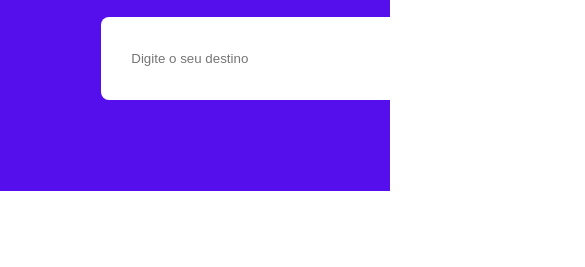
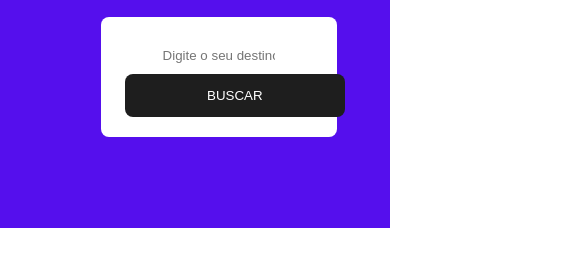
Before and after one commit to felipe370-hub/responsive, a plain HTML site: page coding/index.html in a window 390 px wide. Shown: the part 403-670 px from the top of the page, 585 px wide, since content can reach past the window. Drawn offline with Linux system fonts and the light colour scheme.

Commit message:
Add files via upload

```diff
--- a/coding/css/style.css
+++ b/coding/css/style.css
@@ -109,6 +109,9 @@ nav .menu-hamburguer span{
     padding: 63px;
 }
 
+
+
+
 div h2{
     color: white;
     text-align: center;
@@ -116,11 +119,18 @@ div h2{
 
 form{
     background-color: white;
-    width: 843px;
+    width: 100%;
+    max-width:843px;
     margin: 0 auto;
     padding: 20px 24px;
     border-radius: 8px;
 }
+
+    @media ( max-width:744){
+        form{
+            max-width:100%
+        }
+    }
 
 form button{
     background-color: var(--black);
@@ -137,3 +147,8 @@ form input{
     border: none;
     height: 35px;
 }
+    @media(max-width: 744px){
+        form input{
+            width:60%;
+        }
+    }
```
